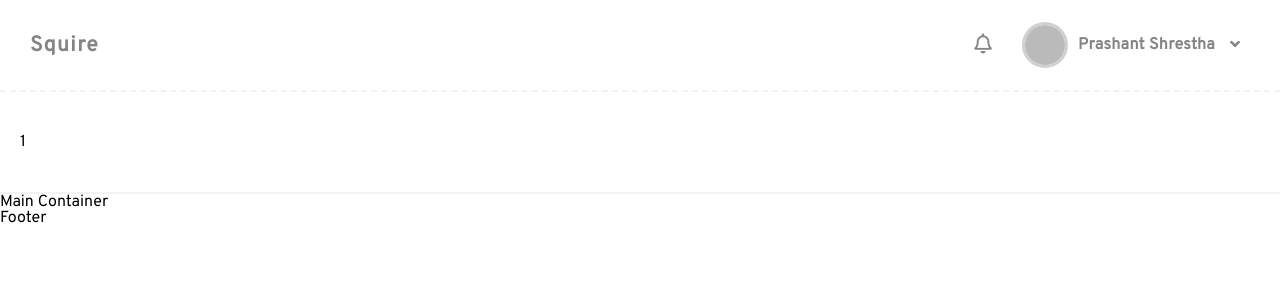
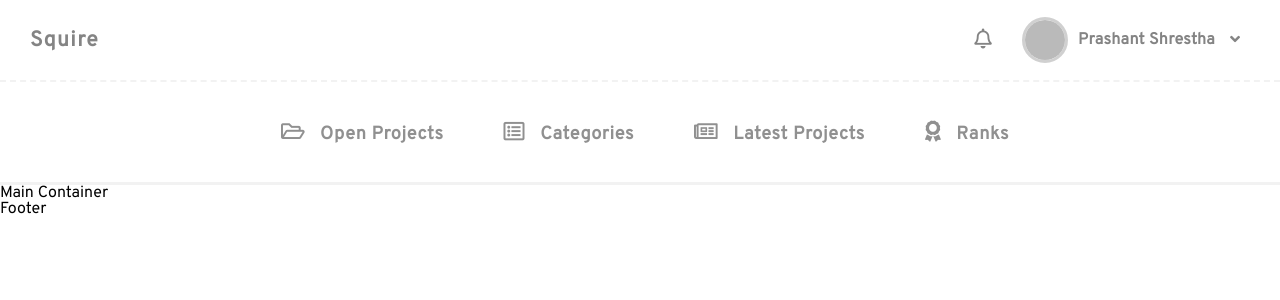
Before and after one commit to intern0t/squire, a React (Create React App) app: page / in a window 1280 px wide. Shown: the top 300 px of the page. Built offline with nearby package versions, Linux system fonts and the light colour scheme; grey boxes are pictures that could not be loaded.

Commit message:
Sub header styling and icons.
Signed-off-by: Prashant Shrestha <intern0t@users.noreply.github.com>

```diff
--- a/src/components/Header.js
+++ b/src/components/Header.js
@@ -16,7 +16,9 @@ class Header extends Component {
 						/>
 					</div>
 				</div>
-				<div className="sub-header">1</div>
+				<div className="sub-header">
+					<SubHeader />
+				</div>
 			</div>
 		);
 	}
@@ -43,4 +45,31 @@ const User = ({ name, avatar }) => {
 	);
 };
 
+const SubHeader = () => {
+	return (
+		<ul>
+			<li>
+				<a href="/" title="#">
+					<Icon icon="far fa-folder-open" /> Open Projects
+				</a>
+			</li>
+			<li>
+				<a href="/" title="#">
+					<Icon icon="far fa-list-alt" /> Categories
+				</a>
+			</li>
+			<li>
+				<a href="/" title="#">
+                <Icon icon="far fa-newspaper" /> Latest Projects
+				</a>
+			</li>
+			<li>
+				<a href="/" title="#">
+                <Icon icon="fas fa-award" /> Ranks
+				</a>
+			</li>
+		</ul>
+	);
+};
+
 export default Header;
--- a/src/styles/squire.scss
+++ b/src/styles/squire.scss
@@ -26,13 +26,43 @@ body {
 				padding: 20px;
 
 				&:nth-child(1) {
-					height: $navigation-height - 30px;
+					height: $navigation-height - 40px;
 					border-bottom: 2px dashed rgba($Gray, 0.1);
 				}
 
 				&:nth-child(2) {
 					height: $navigation-height - 20px;
-					border-bottom: 2px solid rgba($Gray, 0.1);
+					border-bottom: 3px solid rgba($Gray, 0.1);
+
+					ul {
+						width: 100%;
+						@include Flex(row);
+						justify-content: center;
+						align-items: center;
+						align-content: center;
+
+						li {
+							a,
+							a:visited {
+								text-decoration: none;
+								padding: 10px 25px;
+								font-size: $defaultFontSize + 2;
+								font-weight: bold;
+								letter-spacing: 0.7px;
+                                color: rgba($Gray, 0.9);
+
+								.fas,
+								.far {
+                                    font-size: $defaultFontSize + 5;
+                                    margin: 0 10px;
+                                }
+
+                                &:hover {
+                                    color: $Azure;
+                                }
+							}
+						}
+					}
 				}
 
 				&-section {
```
Also changed, not shown: src/styles/squire.min.css, 1 other file (tests, documents, lock files or other folders).
